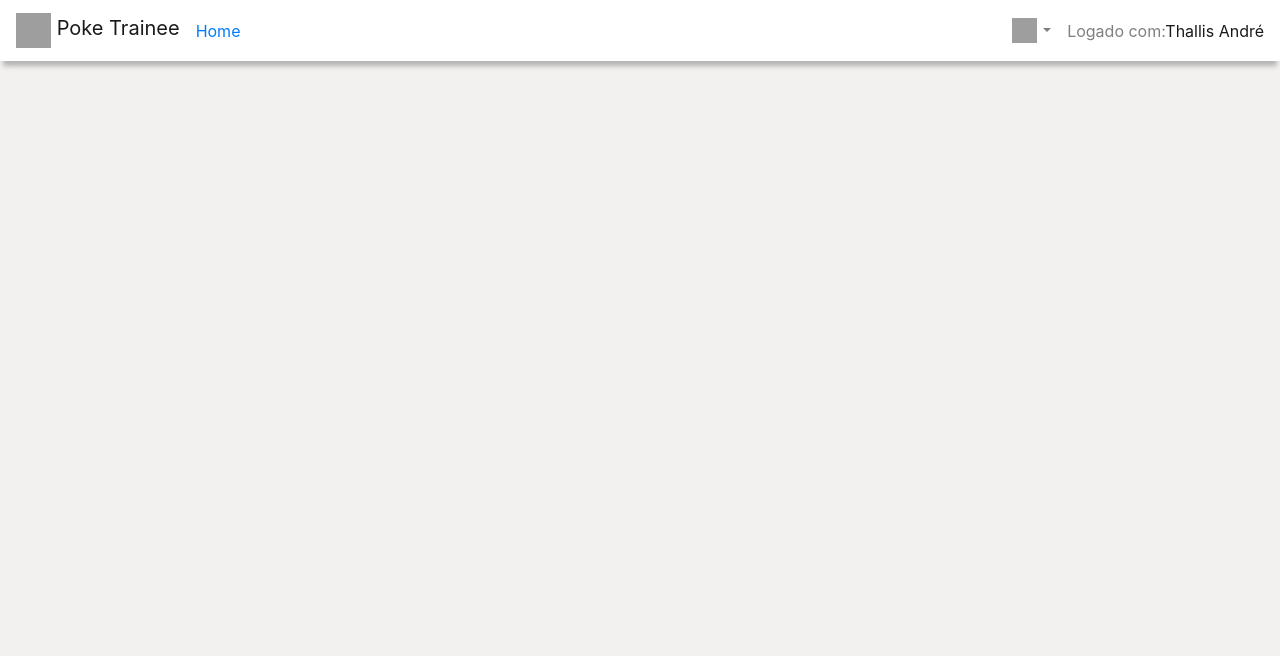
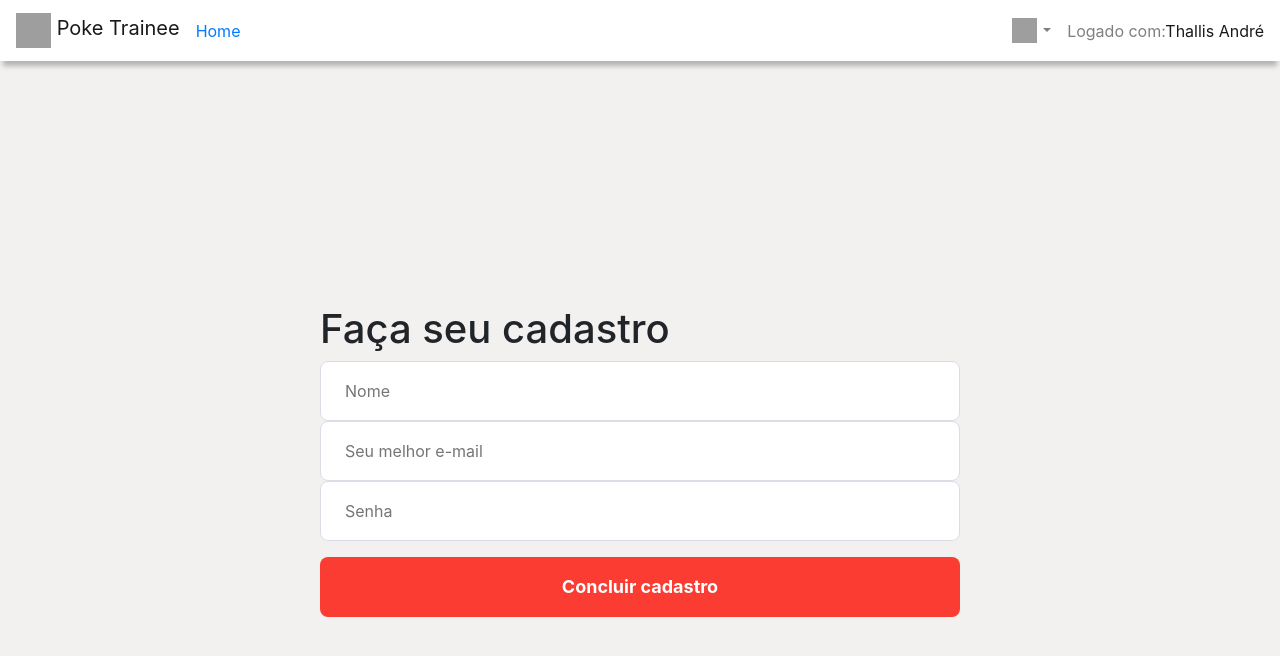
Before and after one commit to thallis-andre/Projeto-Trainee, a React (Create React App) app in the folder frontend/: page /teste in a window 1280 px wide. Shown: the top 656 px of the page. Built offline with nearby package versions, Linux system fonts and the light colour scheme; grey boxes are pictures that could not be loaded.

Commit message:
esboço do cadastro

```diff
--- a/frontend/src/pages/Cadastro/index.js
+++ b/frontend/src/pages/Cadastro/index.js
@@ -3,5 +3,18 @@ import React from 'react';
 import './styles.css';
 
 export default function Cadastro(){
+    return(
+        <div className="cadastro-container">
+            <section className="form">
+                <form>
+                    <h1>Faça seu cadastro</h1>
+                    <input placeholder="Nome"/>
+                    <input placeholder="Seu melhor e-mail"/>
+                    <input placeholder="Senha"/>
+                    <button className="button">Concluir cadastro</button>
 
+                </form>
+            </section>
+        </div>
+    )
 }
--- a/frontend/src/pages/Cadastro/styles.css
+++ b/frontend/src/pages/Cadastro/styles.css
@@ -0,0 +1,17 @@
+.cadastro-container{
+    width: 50%;
+    height: 100vh;
+    margin: 0 auto;
+    display: flex;
+    align-items: center;
+    justify-content: center;
+
+}
+.cadastro section.form{
+    width: 100%;
+    max-width: 350px;
+
+}
+.cadastro section.form form{
+    margin-top: 50px;
+}
--- a/frontend/src/routes.js
+++ b/frontend/src/routes.js
@@ -5,6 +5,7 @@ import Home from './pages/Home';
 import Profile from './pages/Profile';
 import Login from './pages/Login';
 import Estrutura from './pages/Estrutura';
+import Cadastro from './pages/Cadastro';
 
 export default function Routes() {
     return (
@@ -13,7 +14,7 @@ export default function Routes() {
             <Route path="/profile" exact component={Profile} />
             <Route path="/home" exact component={Home} />
             <Route path="/login" exact component={Estrutura}/>
-
+            <Route path="/teste" exact component={Cadastro}/>
         </Switch>
     );
 }
```
